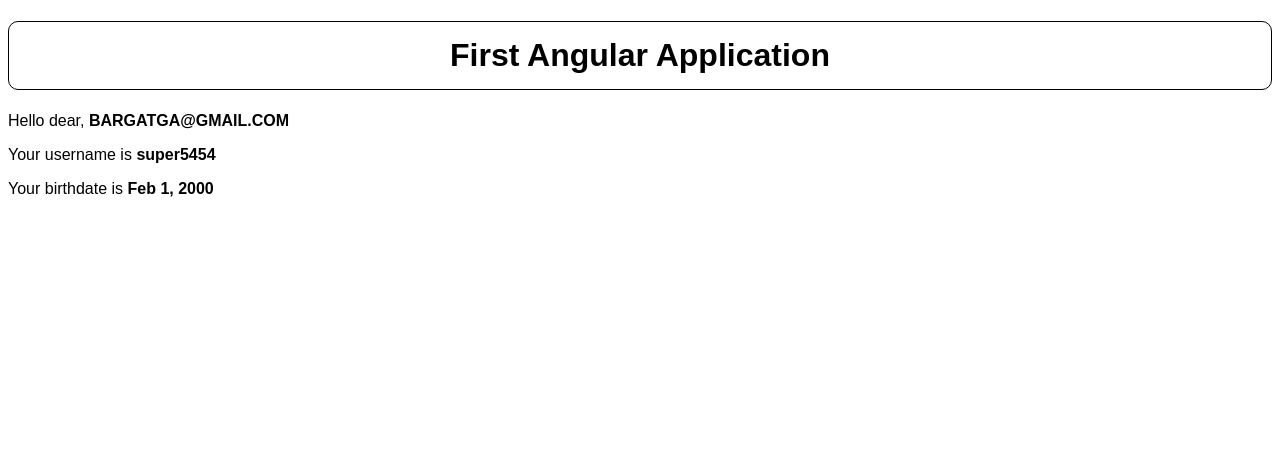
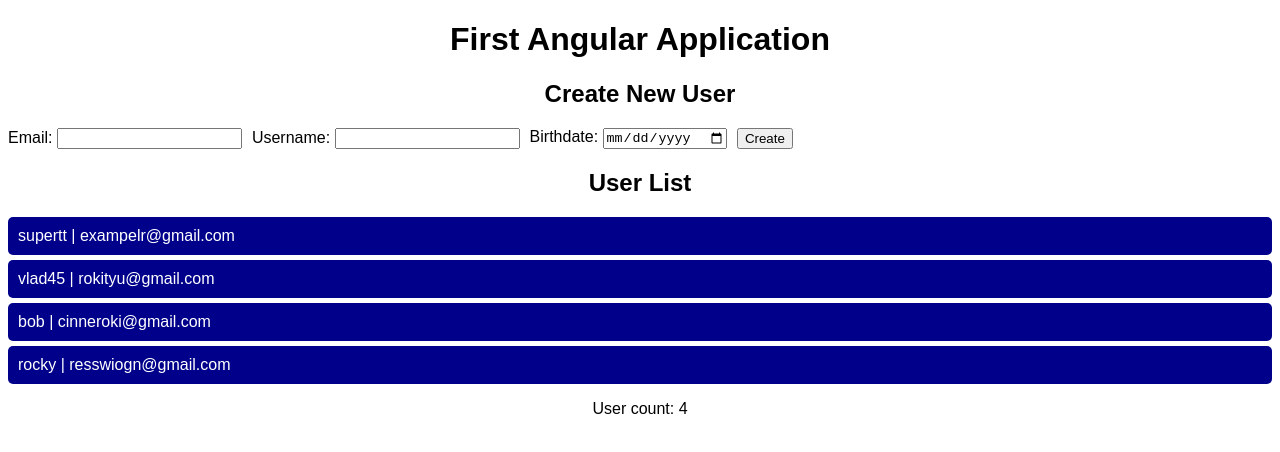
Before and after one commit to vladtymo/Intro-to-Angular-PD014, an Angular app: page / in a window 1280 px wide. Shown: the top 452 px of the page. Built offline with nearby package versions, Linux system fonts and the light colour scheme.

Commit message:
Directives and binding.

```diff
--- a/src/app/app.component.html
+++ b/src/app/app.component.html
@@ -1,5 +1,4 @@
 <h1>First Angular Application</h1>
 
-<p>Hello dear, <strong>{{currentUser.email | uppercase}}</strong></p>
-<p>Your username is <strong>{{currentUser.username | lowercase}}</strong></p>
-<p>Your birthdate is <strong>{{currentUser.birthdate | date}}</strong></p>
+<!-- <app-user></app-user> -->
+<app-user-list></app-user-list>
--- a/src/app/app.component.ts
+++ b/src/app/app.component.ts
@@ -8,9 +8,5 @@ import { Component } from '@angular/core';
 })
 export class AppComponent {
 
-  currentUser: IUser = {
-    email: "bargatga@gmail.com",
-    username: "SuPer5454",
-    birthdate: new Date(2000, 1, 1)
-  }
+
 }
--- /dev/null
+++ b/src/app/user-list/user-list.component.css
@@ -0,0 +1,23 @@
+.user-list {
+    list-style-type: none;
+    padding-left: 0;
+}
+
+.user-list li {
+    background-color: darkblue;
+    color: white;
+    padding: 10px;
+    border-radius: 5px;
+    margin-bottom: 5px;
+}
+
+.user-list li:hover {
+    cursor: pointer;
+    background-color: blue;
+}
+
+.create-user-block {
+    display: flex;
+    gap: 10px;
+    align-items: center;
+}
--- /dev/null
+++ b/src/app/user-list/user-list.component.html
@@ -0,0 +1,28 @@
+<h2>Create New User</h2>
+<div class="create-user-block">
+    <label>Email:
+        <input type="email" [(ngModel)]="currentUser.email">
+    </label>
+    <label>Username:
+        <input type="text" [(ngModel)]="currentUser.username">
+    </label>
+    <label>Birthdate:
+        <input type="date" [(ngModel)]="currentUser.birthdate">
+    </label>
+    <button (click)="createUser()">Create</button>
+</div>
+
+<h2>User List</h2>
+
+<div *ngIf="users.length == 0" class="text-center">
+    <img width="300" src="https://cdn.dribbble.com/users/1753953/screenshots/3818675/animasi-emptystate.gif"
+        alt="No items">
+</div>
+
+<ul class="user-list">
+    <li *ngFor="let user of users" (click)="removeLastItem(user)">
+        {{user.username}} | {{user.email}}
+    </li>
+</ul>
+
+<p class="text-center">User count: {{users.length}}</p>
--- /dev/null
+++ b/src/app/user-list/user-list.component.ts
@@ -0,0 +1,35 @@
+import { IUser } from './../../user';
+import { Component } from '@angular/core';
+import { USERS } from 'src/data/users';
+
+@Component({
+  selector: 'app-user-list',
+  templateUrl: './user-list.component.html',
+  styleUrls: ['./user-list.component.css']
+})
+export class UserListComponent {
+
+  currentUser: IUser;
+  users: IUser[] = USERS;
+
+  constructor() {
+    this.currentUser = {
+      username: '',
+      email: '',
+      birthdate: new Date()
+    };
+  }
+
+  removeLastItem(user: IUser): void {
+    const index = this.users.indexOf(user, 0);
+    if (index != -1) {
+      this.users.splice(index, 1);
+    }
+  }
+
+  createUser(): void {
+    if (this.currentUser)
+      console.log(this.currentUser);
+    this.users.push(this.currentUser);
+  }
+}
--- /dev/null
+++ b/src/app/user/user.component.html
@@ -0,0 +1,3 @@
+<p>Hello dear, <strong>{{currentUser.email | uppercase}}</strong></p>
+<p>Your username is <strong>{{currentUser.username | lowercase}}</strong></p>
+<p>Your birthdate is <strong>{{currentUser.birthdate | date}}</strong></p>
--- /dev/null
+++ b/src/app/user/user.component.ts
@@ -0,0 +1,22 @@
+import { IUser } from './../../user';
+import { Component, OnInit } from '@angular/core';
+
+@Component({
+  selector: 'app-user',
+  templateUrl: './user.component.html',
+  styleUrls: ['./user.component.css']
+})
+export class UserComponent implements OnInit {
+
+  currentUser: IUser = {
+    email: "bargatga@gmail.com",
+    username: "SuPer5454",
+    birthdate: new Date(2000, 1, 1)
+  }
+
+  constructor() { }
+
+  ngOnInit(): void {
+  }
+
+}
--- /dev/null
+++ b/src/data/users.ts
@@ -0,0 +1,8 @@
+import { IUser } from './../user';
+
+export const USERS: IUser[] = [
+    { email: 'exampelr@gmail.com', username: 'supertt', birthdate: new Date(2005, 2, 5) },
+    { email: 'rokityu@gmail.com', username: 'vlad45', birthdate: new Date(2003, 1, 10) },
+    { email: 'cinneroki@gmail.com', username: 'bob', birthdate: new Date(2008, 10, 14) },
+    { email: 'resswiogn@gmail.com', username: 'rocky', birthdate: new Date(2002, 4, 22) }
+];
--- a/src/styles.css
+++ b/src/styles.css
@@ -8,7 +8,8 @@ h1,
 h2,
 h3 {
     text-align: center;
-    border: 1px solid black;
-    border-radius: 10px;
-    padding: 15px;
 }
+
+.text-center {
+    text-align: center;
+}
```
Also changed, not shown: src/app/app.module.ts (+8 -2 lines), src/app/user/user.component.css (added).
